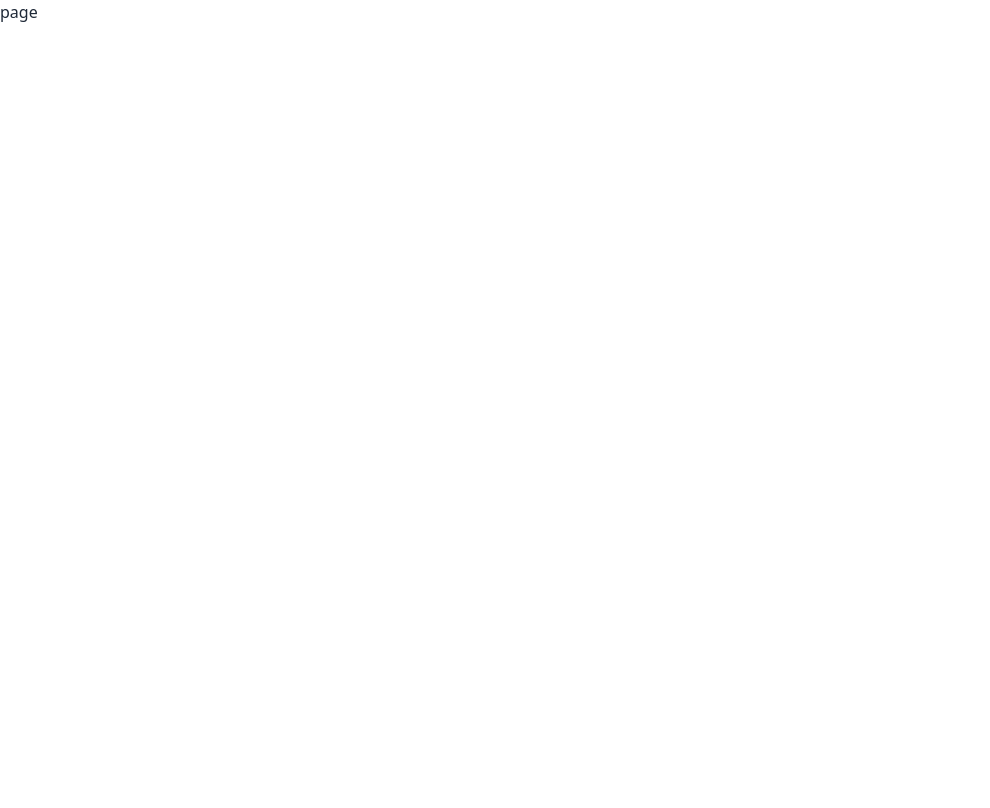
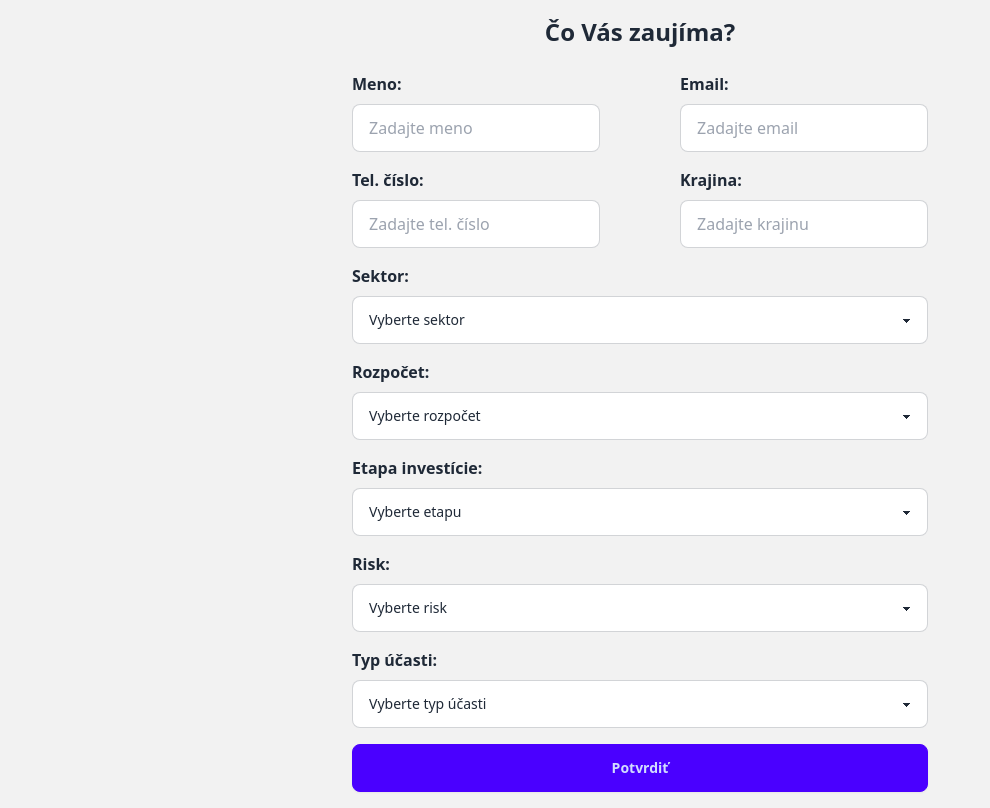
Before and after one commit to ThisNameIsMine/geoportal-demo, a Next.js app: page /investovanie in a window 1280 px wide. Shown: the whole page, without its empty margins (0-990 px from the left). Built offline with nearby package versions, Linux system fonts and the light colour scheme.

Commit message:
Formular pre investorov

```diff
--- a/src/app/investovanie/page.jsx
+++ b/src/app/investovanie/page.jsx
@@ -1,7 +1,211 @@
-import React from "react";
+"use client";
+import React, { useState } from "react";
 
-const page = () => {
-  return <div>page</div>;
-};
+const Page = () => {
+  const [formData, setFormData] = useState({
+    name: "",
+    email: "",
+    phone: "",
+    country:"",
+    sector: "",
+    budget: "",
+    stage:"",
+    risk:"",
+    involvement:""
+  });
 
-export default page;
+  const handleChange = (e) => {
+    const { name, value } = e.target;
+    setFormData({
+      ...formData,
+      [name]: value
+    });
+  };
+
+  const handleSubmit = (e) => {
+    e.preventDefault();
+    // Here you can handle form submission, e.g., sending data to an API
+    console.log(formData);
+  };
+
+  return (
+    <div>
+      <div className="hero bg-base-200 min-h-screen">
+        <div className="hero-content text-center">
+          <div className="max-w-sm md:max-w-xl">
+            <h1 className="text-2xl font-bold mb-6">Čo Vás zaujíma?</h1>
+
+            {/* Form starts here */}
+            <form onSubmit={handleSubmit} className="space-y-4">
+            <div className="flex gap-20">
+              {/* Name field */}
+              <div>
+                <label className="block text-left mb-2 font-semibold">Meno:</label>
+                <input
+                  type="text"
+                  name="Meno"
+                  value={formData.name}
+                  onChange={handleChange}
+                  placeholder="Zadajte meno"
+                  className="input input-bordered w-full"
+                  required
+                />
+              </div>
+
+              {/* Email field */}
+              <div>
+                <label className="block text-left mb-2 font-semibold">Email:</label>
+                <input
+                  type="email"
+                  name="email"
+                  value={formData.email}
+                  onChange={handleChange}
+                  placeholder="Zadajte email"
+                  className="input input-bordered w-full"
+                  required
+                />
+              </div>
+            </div>
+
+            <div className="flex gap-20">
+              {/* Phone Number field */}
+              <div>
+                <label className="block text-left mb-2 font-semibold">Tel. číslo:</label>
+                <input
+                  type="tel"
+                  name="phone"
+                  value={formData.phone}
+                  onChange={handleChange}
+                  placeholder="Zadajte tel. číslo"
+                  className="input input-bordered w-full"
+                  required
+                />
+              </div>
+
+              {/* country */}
+              <div>
+                <label className="block text-left mb-2 font-semibold">Krajina:</label>
+                <input
+                  type="country"
+                  name="country"
+                  value={formData.phone}
+                  onChange={handleChange}
+                  placeholder="Zadajte krajinu"
+                  className="input input-bordered w-full"
+                  required
+                />
+              </div>
+            </div>
+
+              {/* Sector dropdown */}
+              <div>
+                <label className="block text-left mb-2 font-semibold">Sektor:</label>
+                <select
+                  name="sector"
+                  value={formData.sector}
+                  onChange={handleChange}
+                  className="select select-bordered w-full"
+                  required
+                >
+                  <option value="" disabled>Vyberte sektor</option>
+                  <option value="transport">Transport</option>
+                  <option value="health">Zdravotníctvo</option>
+                  <option value="nature">Príroda</option>
+                  <option value="living">Bývanie</option>
+                  <option value="education">Vzdelanie</option>
+                  <option value="energy">Energetika</option>
+                  <option value="farming">Poľnohospodárstvo</option>
+                  <option value="industry">Priemysel</option>
+                  <option value="finance">Finančníctvo</option>
+                  <option value="tourism">Cestovný Ruch</option>
+                  <option value="Economy">Economika</option>
+                </select>
+              </div>
+
+              {/* Budget dropdown */}
+              <div>
+                <label className="block text-left mb-2 font-semibold">Rozpočet:</label>
+                <select
+                  name="budget"
+                  value={formData.budget}
+                  onChange={handleChange}
+                  className="select select-bordered w-full"
+                  required
+                >
+                  <option value="" disabled>Vyberte rozpočet</option>
+                  <option value="10000">10,000 a menej</option>
+                  <option value="100000">100,000 a menej</option>
+                  <option value="1000000">1,000,000 a menej</option>
+                </select>
+              </div>
+
+              {/* Budget dropdown */}
+              <div>
+                <label className="block text-left mb-2 font-semibold">Etapa investície:</label>
+                <select
+                  name="stage"
+                  value={formData.budget}
+                  onChange={handleChange}
+                  className="select select-bordered w-full"
+                  required
+                >
+                  <option value="" disabled>Vyberte etapu</option>
+                  <option value="early">Skorý Startup</option>
+                  <option value="seriea">Seria A</option>
+                  <option value="serieb">Seria B a ďalej</option>
+                  <option value="late">Neskorá etapa spoločnosti</option>
+                  <option value="m&a">M&A</option>
+                  <option value="realestate">Nehnuteľnosti</option>
+                  <option value="venture">Venture Capital</option>
+                  <option value="IPO">IPO</option>
+                </select>
+              </div>
+
+              {/* Budget dropdown */}
+              <div>
+                <label className="block text-left mb-2 font-semibold">Risk:</label>
+                <select
+                  name="risk"
+                  value={formData.budget}
+                  onChange={handleChange}
+                  className="select select-bordered w-full"
+                  required
+                >
+                  <option value="" disabled>Vyberte risk</option>
+                  <option value="low">Nízky</option>
+                  <option value="medium">Stredný</option>
+                  <option value="high">Vysoký</option>
+                </select>
+              </div>
+
+              {/* Budget dropdown */}
+              <div>
+                <label className="block text-left mb-2 font-semibold">Typ účasti:</label>
+                <select
+                  name="involvement"
+                  value={formData.budget}
+                  onChange={handleChange}
+                  className="select select-bordered w-full"
+                  required
+                >
+                  <option value="" disabled>Vyberte typ účasti</option>
+                  <option value="handsoff">Hands-off</option>
+                  <option value="advisory">Poradenská</option>
+                  <option value="active">Aktívna účasť</option>
+                </select>
+              </div>
+
+              {/* Submit button */}
+              <div>
+                <button type="submit" className="btn btn-primary w-full">Potvrdiť</button>
+              </div>
+            </form>
+            {/* Form ends here */}
+          </div>
+        </div>
+      </div>
+    </div>
+  );
+}
+
+export default Page;
```
